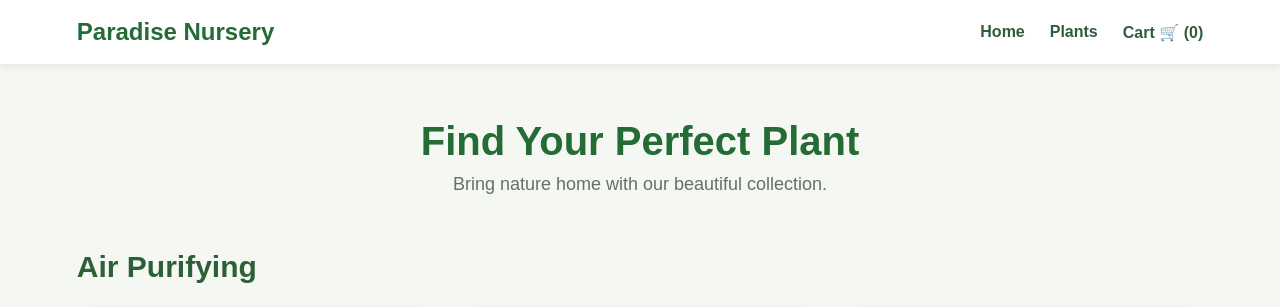
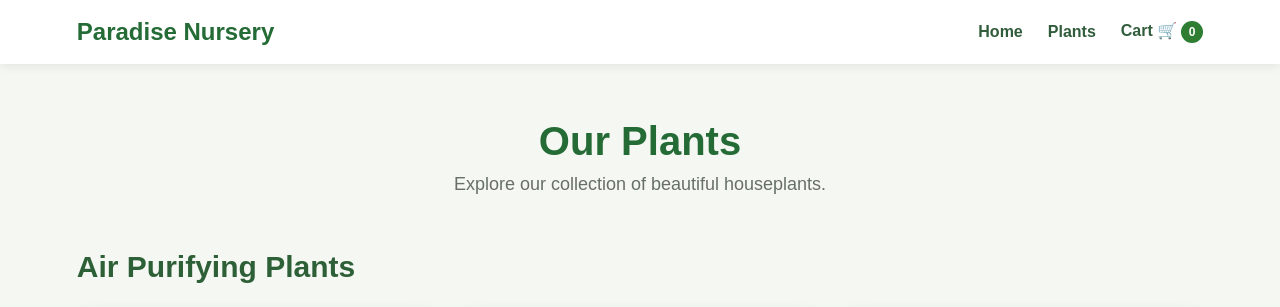
Before and after one commit to Sumeet1014/e-plantShopping, a React (Vite) app: page / in a window 1280 px wide. Both pictures are taken after a click on the button "Get Started". Shown: the top 307 px of the page. Built offline with nearby package versions, Linux system fonts and the light colour scheme; grey boxes are pictures that could not be loaded.

Commit message:
Fix ProductList to match Coursera rubric

```diff
--- a/src/components/ProductList.jsx
+++ b/src/components/ProductList.jsx
@@ -1,139 +1,150 @@
 import { useDispatch, useSelector } from "react-redux";
 import { addItem } from "../redux/CartSlice";
 
-const plants = [
+const plantsArray = [
+  {
+    category: "Air Purifying Plants",
+    plants: [
       {
         id: 1,
         name: "Snake Plant",
-    category: "Air Purifying",
         price: 399,
-    image: "https://images.unsplash.com/photo-1593482892290-f54927ae2b43?auto=format&fit=crop&w=600&q=80",
+        image:
+          "https://images.unsplash.com/photo-1593482892290-f54927ae2b43?auto=format&fit=crop&w=600&q=80",
       },
       {
         id: 2,
         name: "Peace Lily",
-    category: "Air Purifying",
         price: 499,
-    image: "https://images.unsplash.com/photo-1593691509543-c55fb32e5cee?auto=format&fit=crop&w=600&q=80",
+        image:
+          "https://images.unsplash.com/photo-1593691509543-c55fb32e5cee?auto=format&fit=crop&w=600&q=80",
       },
       {
         id: 3,
         name: "Spider Plant",
-    category: "Air Purifying",
         price: 299,
-    image: "https://images.unsplash.com/photo-1572688484438-313a6e50c1b9?auto=format&fit=crop&w=600&q=80",
+        image:
+          "https://images.unsplash.com/photo-1572688484438-313a6e50c1b9?auto=format&fit=crop&w=600&q=80",
       },
       {
         id: 4,
         name: "Areca Palm",
-    category: "Air Purifying",
         price: 599,
-    image: "https://images.unsplash.com/photo-1597055181300-e3633a917d3f?auto=format&fit=crop&w=600&q=80",
+        image:
+          "https://images.unsplash.com/photo-1597055181300-e3633a917d3f?auto=format&fit=crop&w=600&q=80",
       },
       {
         id: 5,
         name: "Rubber Plant",
-    category: "Air Purifying",
         price: 449,
-    image: "https://images.unsplash.com/photo-1501004318641-b39e6451bec6?auto=format&fit=crop&w=600&q=80",
+        image:
+          "https://images.unsplash.com/photo-1501004318641-b39e6451bec6?auto=format&fit=crop&w=600&q=80",
       },
       {
         id: 6,
         name: "Boston Fern",
-    category: "Air Purifying",
         price: 349,
-    image: "https://images.unsplash.com/photo-1497250681960-ef046c08a56e?auto=format&fit=crop&w=600&q=80",
+        image:
+          "https://images.unsplash.com/photo-1497250681960-ef046c08a56e?auto=format&fit=crop&w=600&q=80",
       },
+    ],
+  },
+
+  {
+    category: "Succulents",
+    plants: [
       {
         id: 7,
         name: "Jade Plant",
-    category: "Succulents",
         price: 249,
-    image: "https://images.unsplash.com/photo-1509423350716-97f9360b4e09?auto=format&fit=crop&w=600&q=80",
+        image:
+          "https://images.unsplash.com/photo-1509423350716-97f9360b4e09?auto=format&fit=crop&w=600&q=80",
       },
       {
         id: 8,
         name: "Aloe Vera",
-    category: "Succulents",
         price: 199,
-    image: "https://images.unsplash.com/photo-1509423350716-97f9360b4e09?auto=format&fit=crop&w=600&q=80",
+        image:
+          "https://images.unsplash.com/photo-1509423350716-97f9360b4e09?auto=format&fit=crop&w=600&q=80",
       },
       {
         id: 9,
         name: "Echeveria",
-    category: "Succulents",
         price: 179,
-    image: "https://images.unsplash.com/photo-1459411552884-841db9b3cc2a?auto=format&fit=crop&w=600&q=80",
+        image:
+          "https://images.unsplash.com/photo-1459411552884-841db9b3cc2a?auto=format&fit=crop&w=600&q=80",
       },
       {
         id: 10,
         name: "Haworthia",
-    category: "Succulents",
         price: 229,
-    image: "https://images.unsplash.com/photo-1485955900006-10f4d324d411?auto=format&fit=crop&w=600&q=80",
+        image:
+          "https://images.unsplash.com/photo-1485955900006-10f4d324d411?auto=format&fit=crop&w=600&q=80",
       },
       {
         id: 11,
         name: "Zebra Cactus",
-    category: "Succulents",
         price: 279,
-    image: "https://images.unsplash.com/photo-1459411552884-841db9b3cc2a?auto=format&fit=crop&w=600&q=80",
+        image:
+          "https://images.unsplash.com/photo-1459411552884-841db9b3cc2a?auto=format&fit=crop&w=600&q=80",
       },
       {
         id: 12,
         name: "String of Pearls",
-    category: "Succulents",
         price: 329,
-    image: "https://images.unsplash.com/photo-1485955900006-10f4d324d411?auto=format&fit=crop&w=600&q=80",
+        image:
+          "https://images.unsplash.com/photo-1485955900006-10f4d324d411?auto=format&fit=crop&w=600&q=80",
       },
+    ],
+  },
+
+  {
+    category: "Tropical Plants",
+    plants: [
       {
         id: 13,
         name: "Monstera",
-    category: "Tropical Plants",
         price: 699,
-    image: "https://images.unsplash.com/photo-1614594975525-e45190c55d0b?auto=format&fit=crop&w=600&q=80",
+        image:
+          "https://images.unsplash.com/photo-1614594975525-e45190c55d0b?auto=format&fit=crop&w=600&q=80",
       },
       {
         id: 14,
         name: "Bird of Paradise",
-    category: "Tropical Plants",
         price: 899,
-    image: "https://images.unsplash.com/photo-1597055181300-e3633a917d3f?auto=format&fit=crop&w=600&q=80",
+        image:
+          "https://images.unsplash.com/photo-1597055181300-e3633a917d3f?auto=format&fit=crop&w=600&q=80",
       },
       {
         id: 15,
         name: "Calathea",
-    category: "Tropical Plants",
         price: 549,
-    image: "https://images.unsplash.com/photo-1604762524889-3e2fcc145683?auto=format&fit=crop&w=600&q=80",
+        image:
+          "https://images.unsplash.com/photo-1604762524889-3e2fcc145683?auto=format&fit=crop&w=600&q=80",
       },
       {
         id: 16,
         name: "Philodendron",
-    category: "Tropical Plants",
         price: 499,
-    image: "https://images.unsplash.com/photo-1501004318641-b39e6451bec6?auto=format&fit=crop&w=600&q=80",
+        image:
+          "https://images.unsplash.com/photo-1501004318641-b39e6451bec6?auto=format&fit=crop&w=600&q=80",
       },
       {
         id: 17,
         name: "Alocasia",
-    category: "Tropical Plants",
         price: 649,
-    image: "https://images.unsplash.com/photo-1593691509543-c55fb32e5cee?auto=format&fit=crop&w=600&q=80",
+        image:
+          "https://images.unsplash.com/photo-1593691509543-c55fb32e5cee?auto=format&fit=crop&w=600&q=80",
       },
       {
         id: 18,
         name: "Pothos",
-    category: "Tropical Plants",
         price: 299,
-    image: "https://images.unsplash.com/photo-1497250681960-ef046c08a56e?auto=format&fit=crop&w=600&q=80",
+        image:
+          "https://images.unsplash.com/photo-1497250681960-ef046c08a56e?auto=format&fit=crop&w=600&q=80",
       },
-];
-
-const categories = [
-  "Air Purifying",
-  "Succulents",
-  "Tropical Plants",
+    ],
+  },
 ];
 
 function navigate(path) {
@@ -142,41 +153,33 @@ function navigate(path) {
   window.scrollTo(0, 0);
 }
 
-function PlantImage({ plant }) {
-  const fallbackImage =
-    "https://images.unsplash.com/photo-1497250681960-ef046c08a56e?auto=format&fit=crop&w=600&q=80";
-
-  return (
-    <img
-      className="plant-image"
-      src={plant.image}
-      alt={plant.name}
-      loading="lazy"
-      onError={(event) => {
-        if (event.currentTarget.src !== fallbackImage) {
-          event.currentTarget.src = fallbackImage;
-        }
-      }}
-    />
-  );
-}
-
 export default function ProductList() {
   const dispatch = useDispatch();
-  const items = useSelector((state) => state.cart.items);
 
-  const cartCount = items.reduce(
+  const cart = useSelector((state) => state.cart.items);
+
+  const addedToCart = {};
+
+  cart.forEach((item) => {
+    addedToCart[item.name] = true;
+  });
+
+  const cartQuantity = cart.reduce(
     (total, item) => total + item.quantity,
     0
   );
+
+  const handleAddToCart = (plant) => {
+    dispatch(addItem(plant));
+  };
 
   return (
     <div className="shop-page">
       <nav className="navbar">
         <a
           href="/"
-          onClick={(event) => {
-            event.preventDefault();
+          onClick={(e) => {
+            e.preventDefault();
             navigate("/");
           }}
         >
@@ -186,8 +189,8 @@ export default function ProductList() {
         <div className="nav-links">
           <a
             href="/"
-            onClick={(event) => {
-              event.preventDefault();
+            onClick={(e) => {
+              e.preventDefault();
               navigate("/");
             }}
           >
@@ -196,8 +199,8 @@ export default function ProductList() {
 
           <a
             href="/plants"
-            onClick={(event) => {
-              event.preventDefault();
+            onClick={(e) => {
+              e.preventDefault();
               navigate("/plants");
             }}
           >
@@ -206,36 +209,44 @@ export default function ProductList() {
 
           <a
             href="/cart"
-            onClick={(event) => {
-              event.preventDefault();
+            onClick={(e) => {
+              e.preventDefault();
               navigate("/cart");
             }}
           >
-            Cart 🛒 ({cartCount})
+            Cart 🛒
+            <span className="cart_quantity_count">
+              {cartQuantity}
+            </span>
           </a>
         </div>
       </nav>
 
       <header className="shop-header">
-        <h1>Find Your Perfect Plant</h1>
-        <p>Bring nature home with our beautiful collection.</p>
+        <h1>Our Plants</h1>
+        <p>
+          Explore our collection of beautiful houseplants.
+        </p>
       </header>
 
-      {categories.map((category) => (
-        <section className="plant-category" key={category}>
-          <h2>{category}</h2>
+      {plantsArray.map((category) => (
+        <section
+          className="product-list"
+          key={category.category}
+        >
+          <h2>{category.category}</h2>
 
           <div className="plant-grid">
-            {plants
-              .filter((plant) => plant.category === category)
-              .map((plant) => {
-                const addedToCart = items.some(
-                  (item) => item.id === plant.id
-                );
-
-                return (
-                  <article className="plant-card" key={plant.id}>
-                    <PlantImage plant={plant} />
+            {category.plants.map((plant) => (
+              <article
+                className="plant-card"
+                key={plant.id}
+              >
+                <img
+                  className="plant-image"
+                  src={plant.image}
+                  alt={plant.name}
+                />
 
                 <div className="plant-info">
                   <h3>{plant.name}</h3>
@@ -245,17 +256,18 @@ export default function ProductList() {
                   </p>
 
                   <button
-                        disabled={addedToCart}
-                        onClick={() => dispatch(addItem(plant))}
+                    onClick={() =>
+                      handleAddToCart(plant)
+                    }
+                    disabled={addedToCart[plant.name]}
                   >
-                        {addedToCart
-                          ? "Added to Cart ✓"
+                    {addedToCart[plant.name]
+                      ? "Added to Cart"
                       : "Add to Cart"}
                   </button>
                 </div>
               </article>
-                );
-              })}
+            ))}
           </div>
         </section>
       ))}
```
Lines whose indentation alone changed are shown as unchanged.
